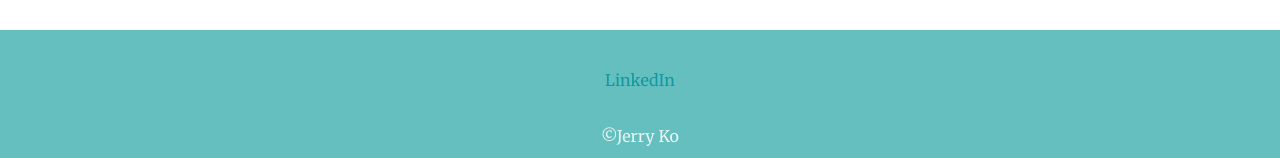
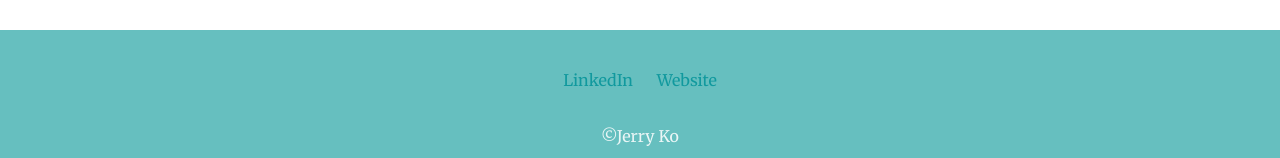
Before and after one commit to jerryko01/personalWebsite, a plain HTML site: page index.html in a window 1280 px wide. Shown: the part 2454-2612 px from the top of the page. Drawn offline with Linux system fonts and the light colour scheme.

Commit message:
Update index.html

```diff
--- a/index.html
+++ b/index.html
@@ -99,7 +99,7 @@
     <div class="bottom-container">
         <p><a class="footer-link"
                 href="https://www.linkedin.com/in/jerry-byungyoon-ko-6220b0137?lipi=urn%3Ali%3Apage%3Ad_flagship3_profile_view_base_contact_details%3B9q9N6oghTg6HyvBboiHPbA%3D%3D">LinkedIn</a>
-        </p>
+            <a class="footer-link" href="https://jerryko01.github.io/personalWebsite/">Website</a>
         <div class="copyright">
             <p style="margin-bottom: 0;">©Jerry Ko</p>
         </div>
```
